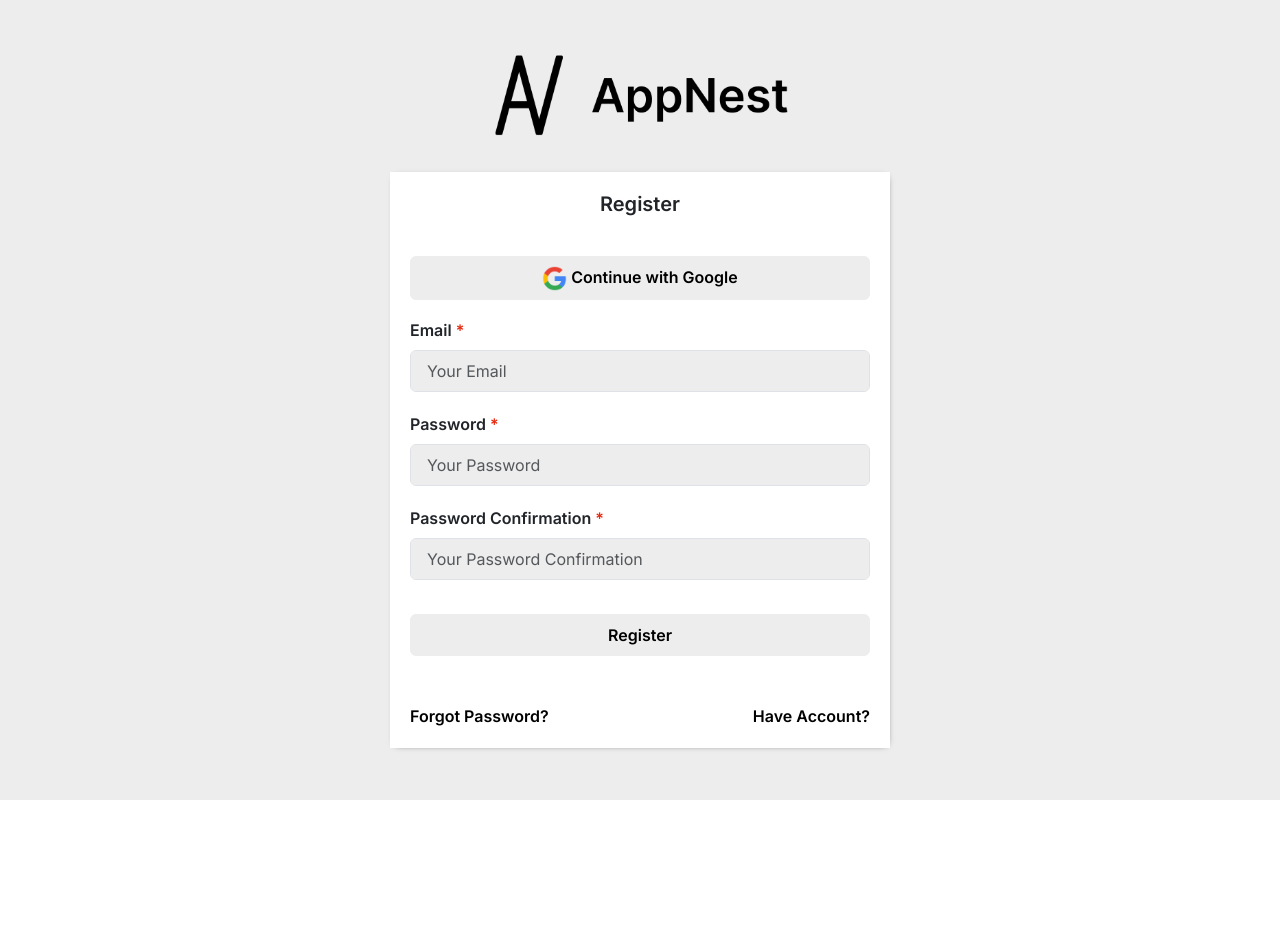
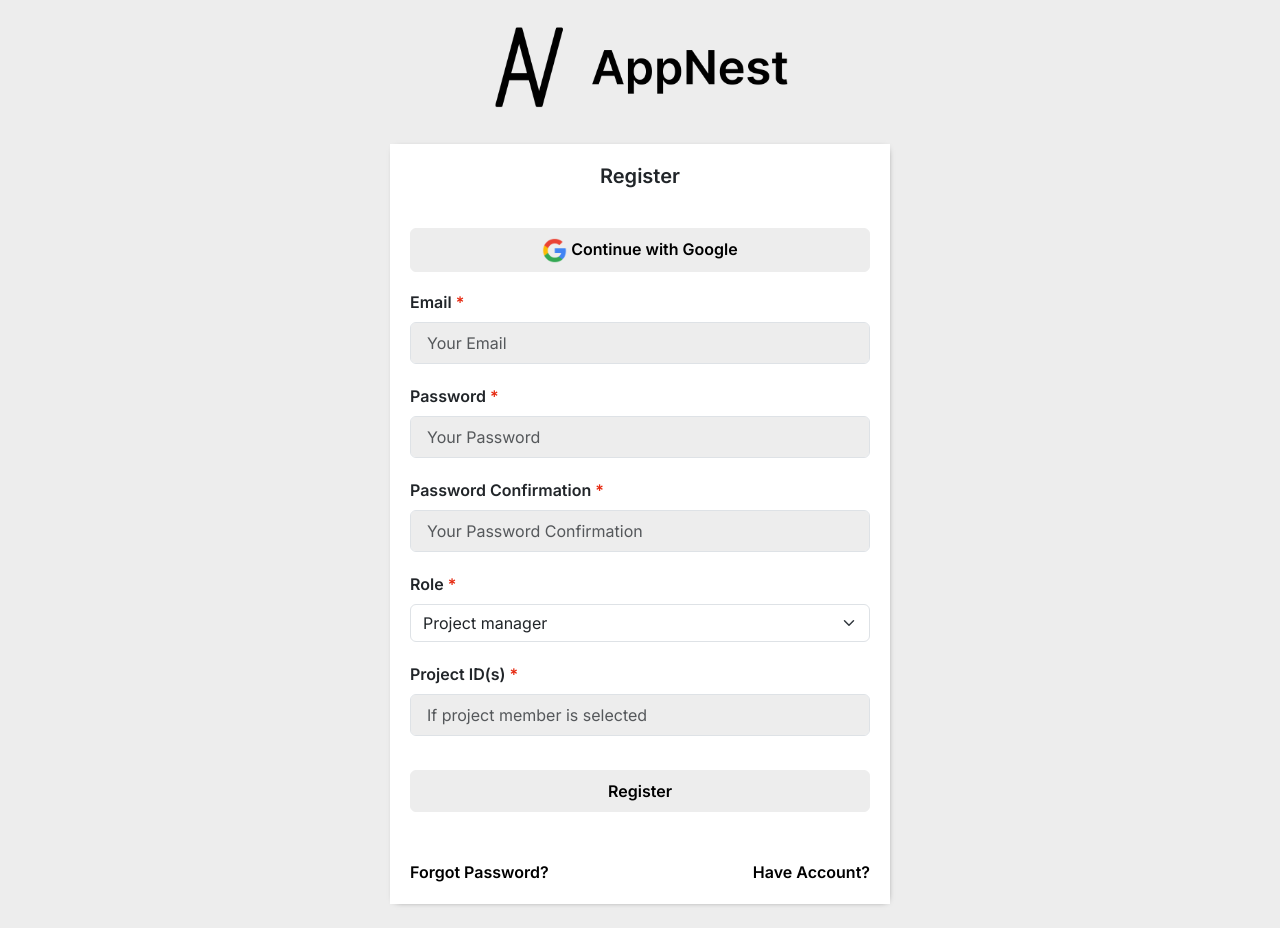
Before and after one commit to appnest-dev/AppNest-FE, a Next.js app: page /auth/register in a window 1280 px wide. Before the commit the page ends 800 px from the top, so only its background shows below. Built offline with nearby package versions, Linux system fonts and the light colour scheme.

Commit message:
feat(auth/register/page.tsx): add more inputs

```diff
--- a/app/auth/register/page.tsx
+++ b/app/auth/register/page.tsx
@@ -31,6 +31,22 @@ export default function page() {
       required: true,
       confirmationId: "password",
     },
+    {
+      id: "role",
+      title: "Role",
+      type: "select",
+      placeholder: "Select, project manager or project member",
+      required: true,
+      options: ["Project manager", "Project member"],
+    },
+    // FIXME: make project id not required when role isn't project member
+    {
+      id: "projectId",
+      title: "Project ID(s)",
+      type: "text",
+      placeholder: "If project member is selected",
+      required: true,
+    },
   ];
 
   return (
```
